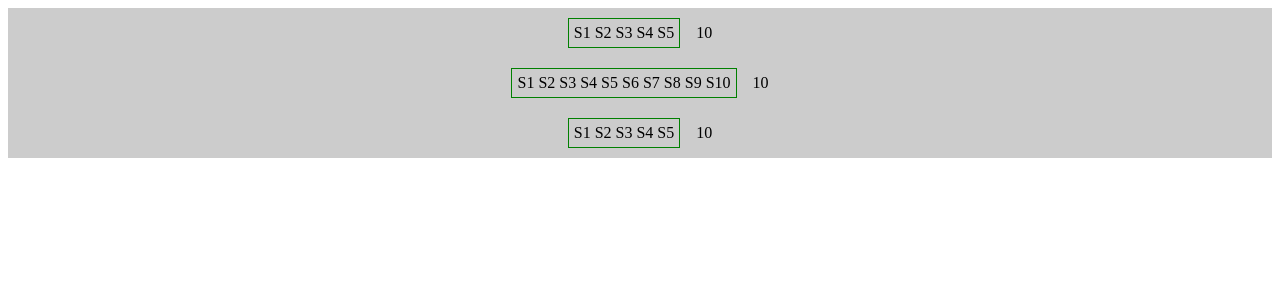
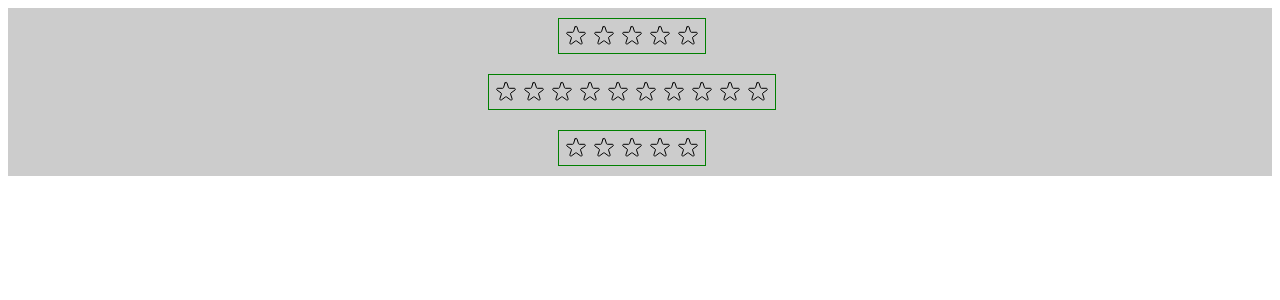
Before and after one commit to M-Anwar-Hussaini/React-Projects, a React (Create React App) app: page / in a window 1280 px wide. Shown: the top 300 px of the page. Built offline with nearby package versions, Linux system fonts and the light colour scheme.

Commit message:
Create the star functionality

```diff
--- a/src/StarRating.jsx
+++ b/src/StarRating.jsx
@@ -1,3 +1,5 @@
+import { useState } from 'react';
+
 const containerStyle = {
   display: 'flex',
   alignItems: 'center',
@@ -22,14 +24,61 @@
 };
 
 export default function StarRating({ maxRating = 5 }) {
+  const [rating, setRating] = useState(0);
   return (
     <div style={containerStyle}>
       <div style={starContainerStyle}>
         {Array.from({ length: maxRating }, (_, i) => (
-          <span>S{i + 1}</span>
+          <Star
+            key={i + 1}
+            onRate={() => setRating(i + 1)}
+            full={i + 1 <= rating}
+          />
         ))}
       </div>
-      <p style={textStyle}>10</p>
+      <p style={textStyle}>{rating || ''}</p>
     </div>
   );
 }
+
+const starStyle = {
+  height: '24px',
+  width: '24px',
+  display: 'block',
+  cursor: 'pointer',
+};
+
+function Star({ onRate, full }) {
+  return (
+    <span style={starStyle} role="button" onClick={onRate}>
+      {full ? (
+        <svg
+          xmlns="http://www.w3.org/2000/svg"
+          viewBox="0 0 20 20"
+          fill="#000"
+          stroke="#000"
+        >
+          <path d="M9.049 2.927c.3-.921 1.603-.921 1.902 0l1.07 3.292a1 1 0 00.95.69h3.462c.969 0 1.371 1.24.588 1.81l-2.8 2.034a1 1 0 00-.364 1.118l1.07 3.292c.3.921-.755 1.688-1.54 1.118l-2.8-2.034a1 1 0 00-1.175 0l-2.8 2.034c-.784.57-1.838-.197-1.539-1.118l1.07-3.292a1 1 0 00-.364-1.118L2.98 8.72c-.783-.57-.38-1.81.588-1.81h3.461a1 1 0 00.951-.69l1.07-3.292z" />
+        </svg>
+      ) : (
+        <svg
+          xmlns="http://www.w3.org/2000/svg"
+          fill="none"
+          viewBox="0 0 24 24"
+          stroke="#000"
+        >
+          <path
+            strokeLinecap="round"
+            strokeLinejoin="round"
+            strokeWidth="{2}"
+            d="M11.049 2.927c.3-.921 1.603-.921 1.902 0l1.519 4.674a1 1 0 00.95.69h4.915c.969 0 1.371 1.24.588 1.81l-3.976 2.888a1 1 0 00-.363 1.118l1.518 4.674c.3.922-.755 1.688-1.538 1.118l-3.976-2.888a1 1 0 00-1.176 0l-3.976 2.888c-.783.57-1.838-.197-1.538-1.118l1.518-4.674a1 1 0 00-.363-1.118l-3.976-2.888c-.784-.57-.38-1.81.588-1.81h4.914a1 1 0 00.951-.69l1.519-4.674z"
+          />
+        </svg>
+      )}
+    </span>
+  );
+}
+
+function EmptyStar() {
+  return <span role="button" style={starStyle}></span>;
+}
```
